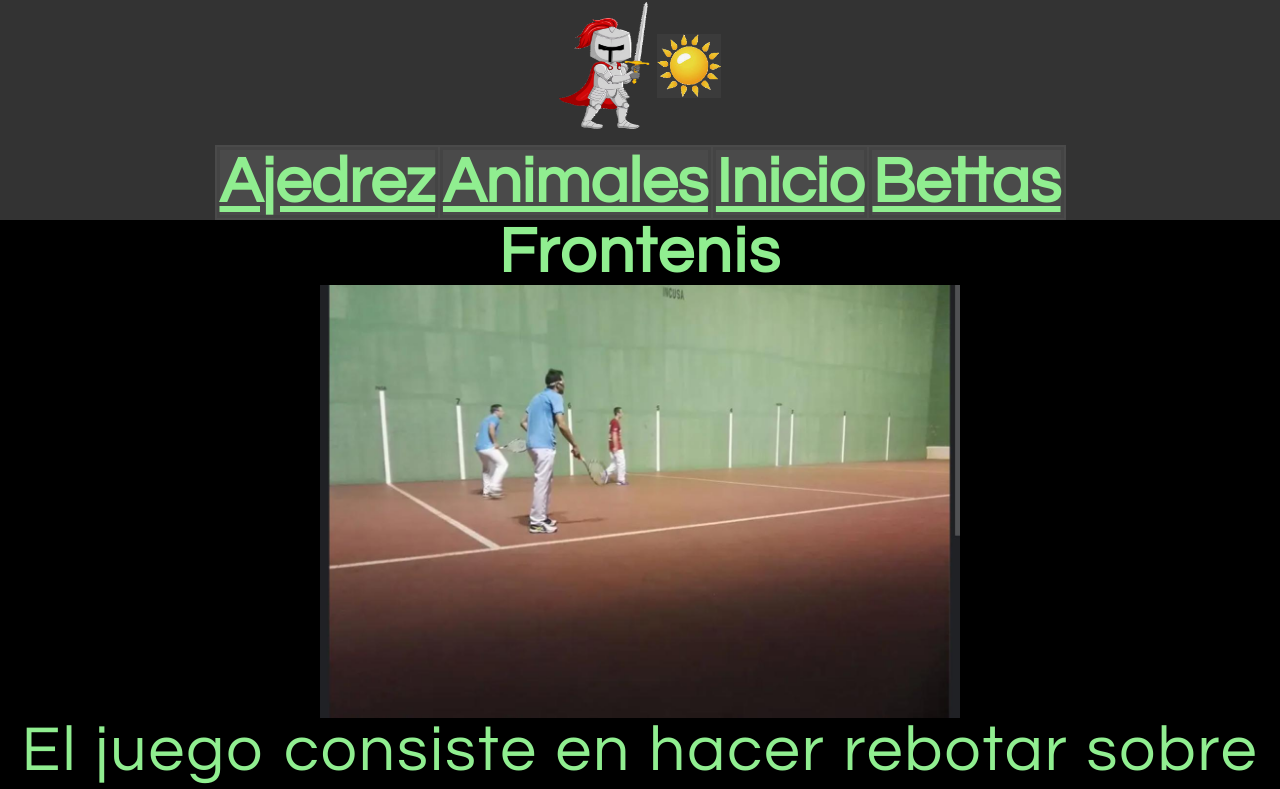
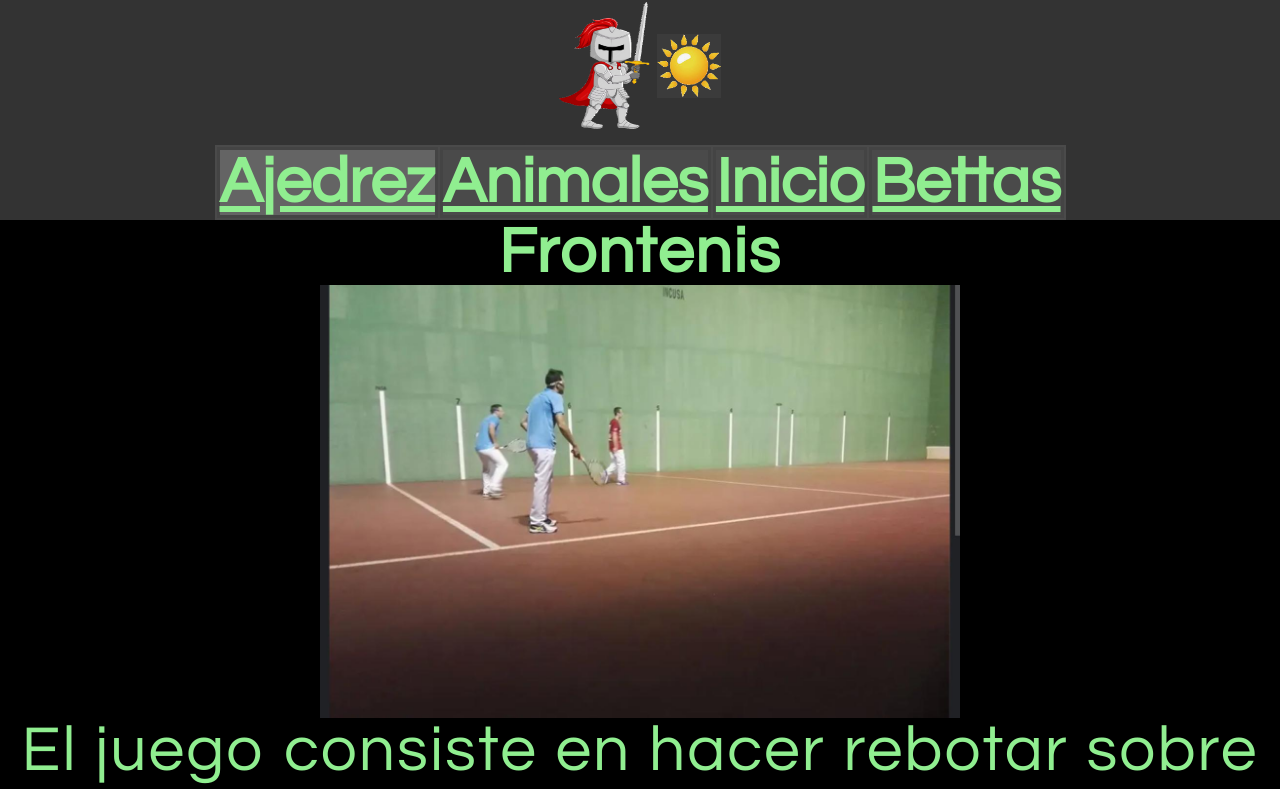
Before and after one commit to MarlonGarciaSosa/Frontenis, a plain HTML site: page index.html in a window 1280 px wide. In both pictures the pointer is over the link "Ajedrez". Shown: the top 789 px of the page. Drawn offline with Linux system fonts and the light colour scheme.

Commit message:
Update Estilo.css

```diff
--- a/Estilo.css
+++ b/Estilo.css
@@ -22,6 +22,10 @@ header img{
 
 header #tabla2 {
     background-color: rgb(74, 74, 74)
+}
+
+#Ajedrez:hover, #Inicio:hover, #Animales:hover, #Bettas:hover {
+    background-color: rgb(100,100,100) ;
 }
 
 header #tabla2 th{
```
